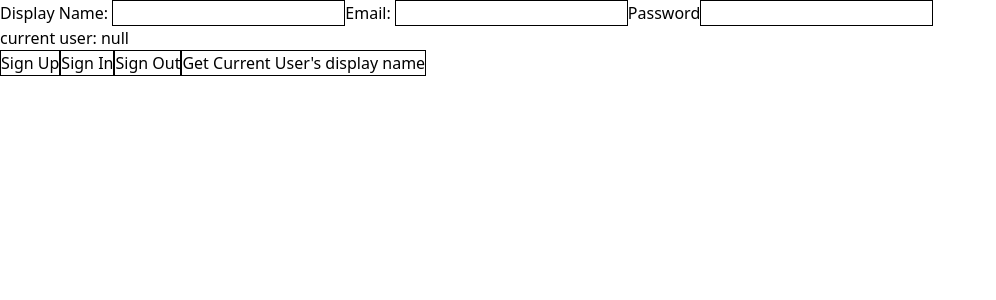
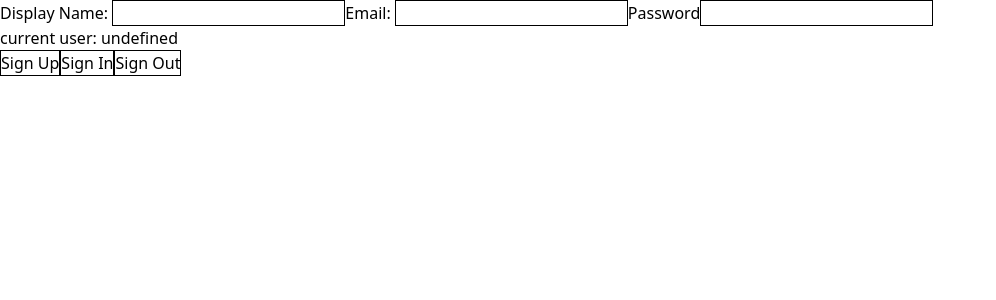
Before and after one commit to hunterkalinoski/next-firebase-todo, a Next.js app: page / in a window 1280 px wide. Shown: the top 300 px of the page, without its empty margins (0-996 px from the left). Built offline with nearby package versions, Linux system fonts and the light colour scheme; no server answers.

Commit message:
refetch user doc on auth state changed

```diff
--- a/app/page.tsx
+++ b/app/page.tsx
@@ -3,13 +3,21 @@
 import { createNewUser, logInUser, logOutUser } from "@lib/auth";
 import HelloWorld from "@components/HelloWorld";
 import { getCurrentUserDoc } from "@lib/database";
-import { useState } from "react";
+import { useContext, useEffect, useState } from "react";
+import { AuthUserContext } from "@lib/authUserContext";
 
 export default function Home() {
+  const authUser = useContext(AuthUserContext);
   const [usersName, setUsersName] = useState<string | null>(null);
   const [displayName, setDisplayName] = useState<string>("");
   const [email, setEmail] = useState<string>("");
   const [password, setPassword] = useState<string>("");
+
+  useEffect(() => {
+    getCurrentUserDoc().then((userDoc) => {
+      setUsersName(userDoc?.display_name);
+    });
+  }, [authUser]);
 
   // create both an auth user and a user database entry
   const signUp = async (display_name: string, email: string, password: string) => {
@@ -65,15 +73,6 @@ export default function Home() {
       <button onClick={signOut} className="border border-black">
         Sign Out
       </button>
-      <button
-        onClick={async () => {
-          const userDoc = await getCurrentUserDoc();
-          setUsersName(userDoc?.display_name);
-        }}
-        className="border border-black"
-      >
-        Get Current User&apos;s display name
-      </button>
     </main>
   );
 }
```
